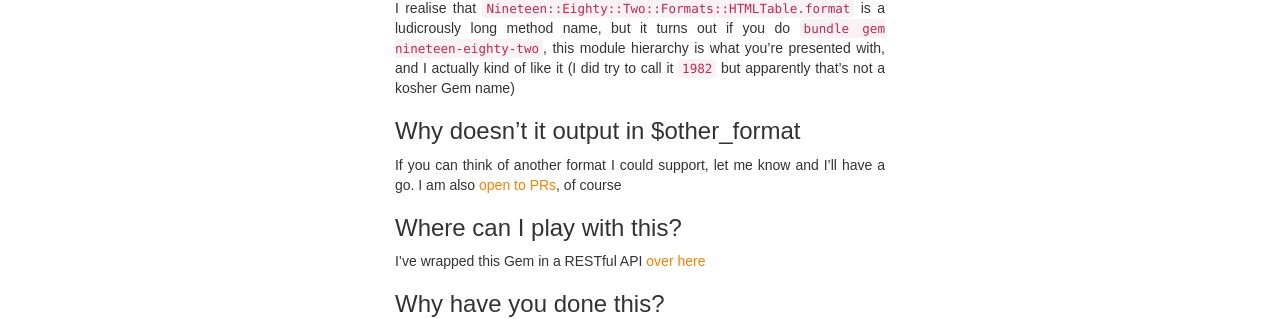
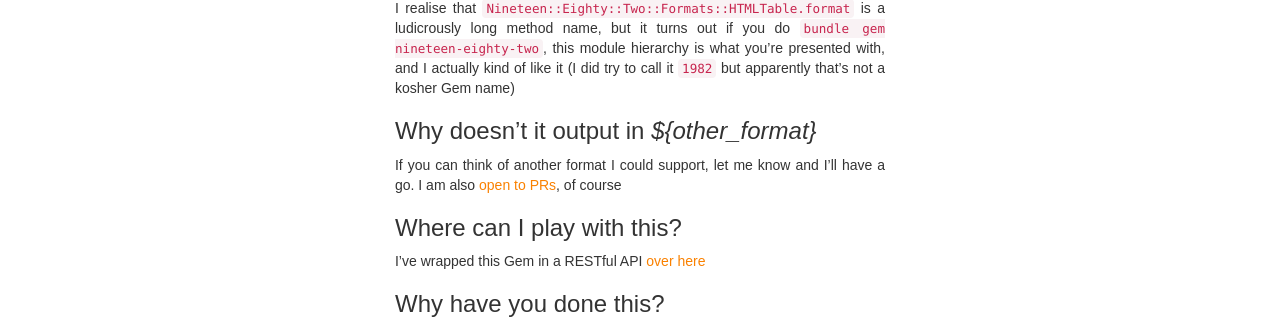
Before and after one commit to pikesley/pikesley.github.io, a Jekyll site: the page built from projects/1982.md, in a window 1280 px wide and 900 px high, scrolled down 3380 px. Shown: the part 472-791 px from the top of the window. Built offline with Jekyll 4.4.1, drawn with Linux system fonts in a browser that asks for light colours; nearby versions of some CDN libraries; some web fonts are replaced.

Commit message:
Stopping now

```diff
--- a/projects/1982.md
+++ b/projects/1982.md
@@ -176,7 +176,7 @@ Your questions, answered
 
 I realise that `Nineteen::Eighty::Two::Formats::HTMLTable.format` is a ludicrously long method name, but it turns out if you do `bundle gem nineteen-eighty-two`, this module hierarchy is what you're presented with, and I actually kind of like it (I did try to call it `1982` but apparently that's not a kosher Gem name)
 
-### Why doesn't it output in $other_format
+### Why doesn't it output in _${other_format}_
 
 If you can think of another format I could support, let me know and I'll have a go. I am also [open to PRs](https://github.com/pikesley/nineteen-eighty-two/pulls), of course
 
```
